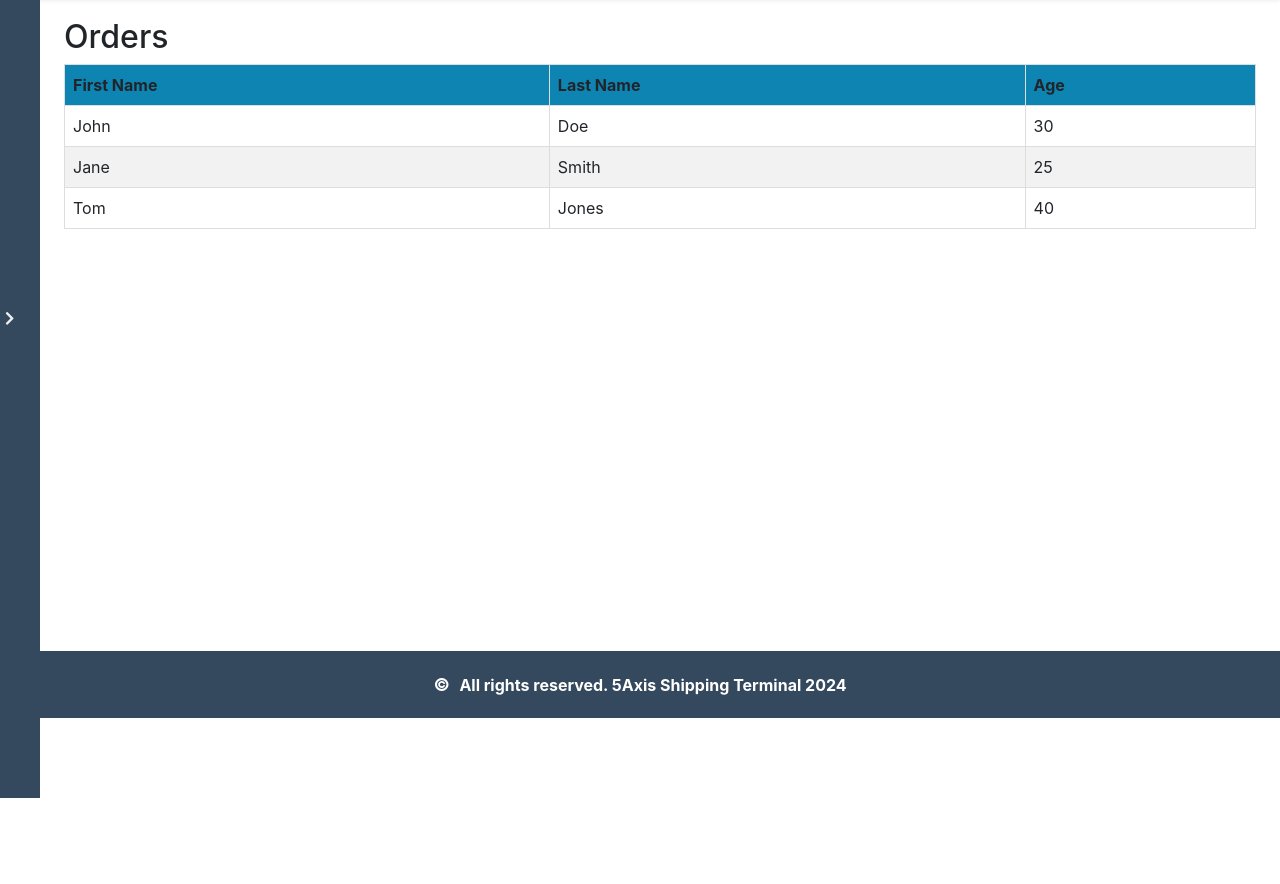
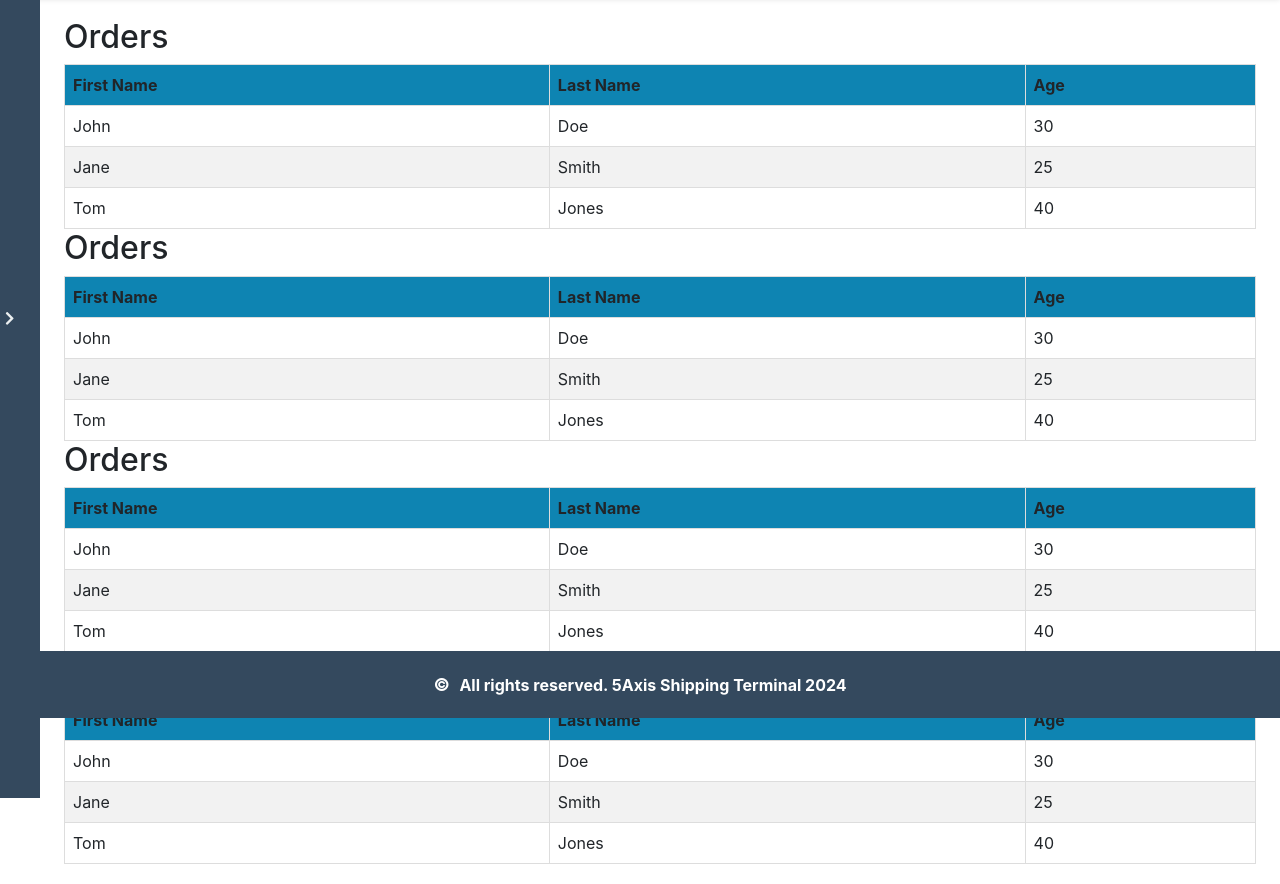
Before and after one commit to hamzasysh/myproject, a Django app: template accounts/templates/orders.html in a window 1280 px wide. Shown: the part 82-966 px from the top of the page. Before the commit the page ends 880 px from the top, so only its background shows below. Run offline with Django 5.2, Linux system fonts and the light colour scheme; the template is opened without the code that fills it, so the values that code supplies are empty; some libraries are stand-ins or nearby versions.

Commit message:
Update orders.html

```diff
--- a/accounts/templates/orders.html
+++ b/accounts/templates/orders.html
@@ -60,6 +60,93 @@
   </tbody>
 </table>
 
+
+<h2>Orders</h2>
+
+<table>
+  <thead>
+    <tr>
+      <th>First Name</th>
+      <th>Last Name</th>
+      <th>Age</th>
+    </tr>
+  </thead>
+  <tbody>
+    <tr>
+      <td>John</td>
+      <td>Doe</td>
+      <td>30</td>
+    </tr>
+    <tr>
+      <td>Jane</td>
+      <td>Smith</td>
+      <td>25</td>
+    </tr>
+    <tr>
+      <td>Tom</td>
+      <td>Jones</td>
+      <td>40</td>
+    </tr>
+  </tbody>
+</table>
+
+<h2>Orders</h2>
+
+<table>
+  <thead>
+    <tr>
+      <th>First Name</th>
+      <th>Last Name</th>
+      <th>Age</th>
+    </tr>
+  </thead>
+  <tbody>
+    <tr>
+      <td>John</td>
+      <td>Doe</td>
+      <td>30</td>
+    </tr>
+    <tr>
+      <td>Jane</td>
+      <td>Smith</td>
+      <td>25</td>
+    </tr>
+    <tr>
+      <td>Tom</td>
+      <td>Jones</td>
+      <td>40</td>
+    </tr>
+  </tbody>
+</table>
+
+<h2>Orders</h2>
+
+<table>
+  <thead>
+    <tr>
+      <th>First Name</th>
+      <th>Last Name</th>
+      <th>Age</th>
+    </tr>
+  </thead>
+  <tbody>
+    <tr>
+      <td>John</td>
+      <td>Doe</td>
+      <td>30</td>
+    </tr>
+    <tr>
+      <td>Jane</td>
+      <td>Smith</td>
+      <td>25</td>
+    </tr>
+    <tr>
+      <td>Tom</td>
+      <td>Jones</td>
+      <td>40</td>
+    </tr>
+  </tbody>
+</table>
 </body>
 </html>
 {% endblock %}
```
